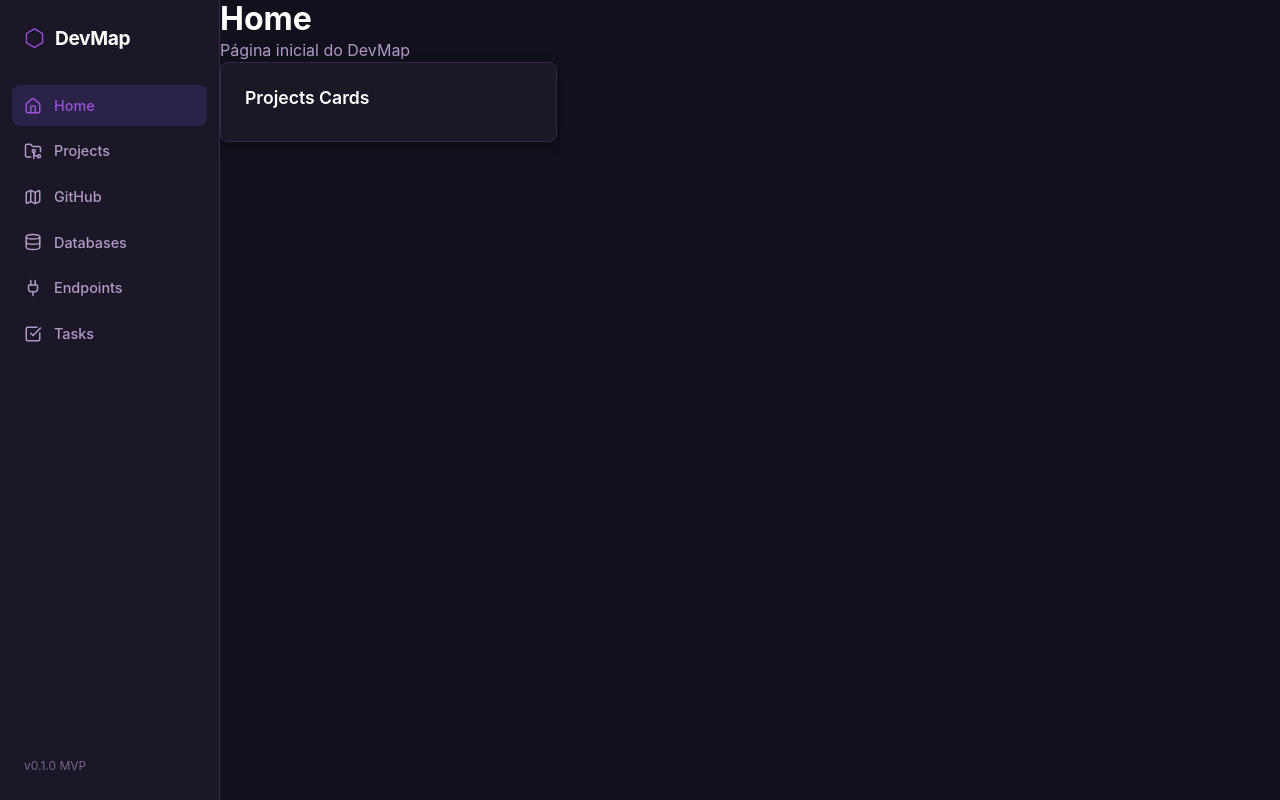
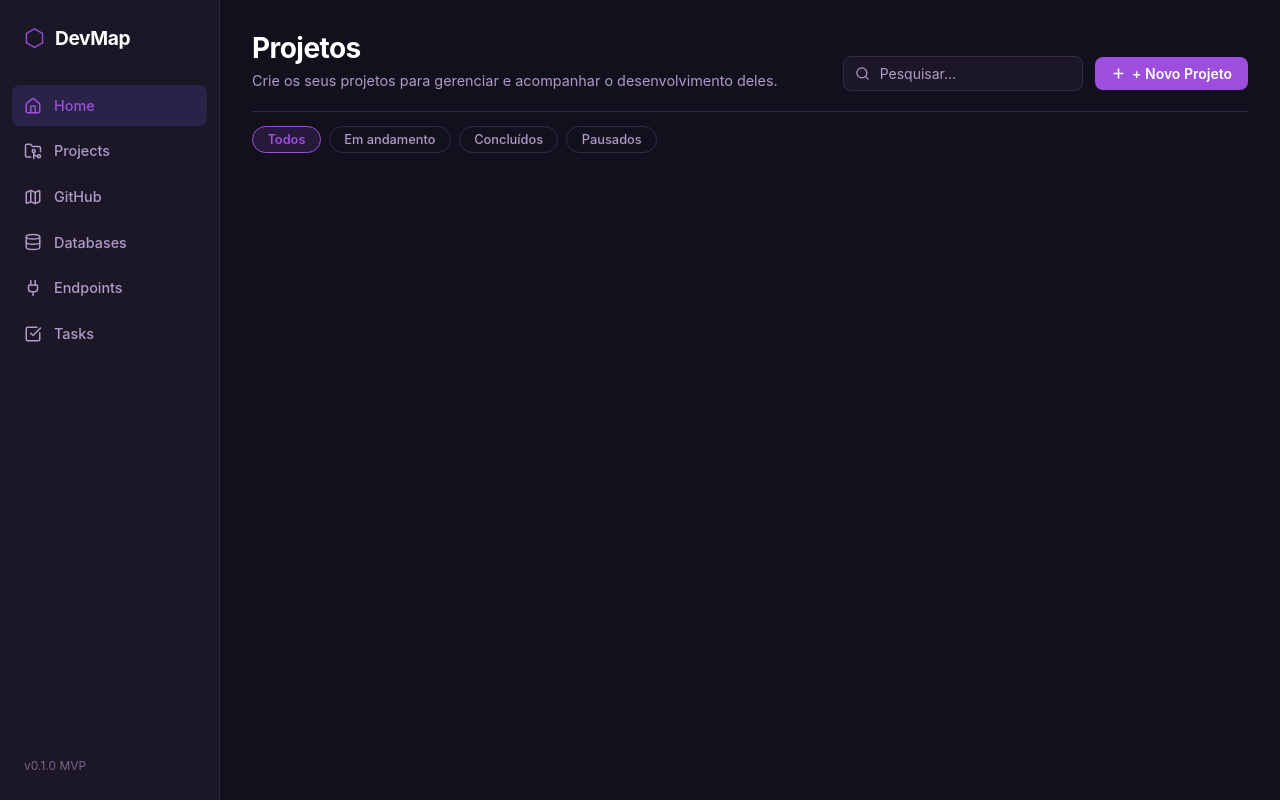
Before and after one commit to lukinhasc-dev/devmap, a React (Vite) app in the folder frontend/: page / in a window 1280 px wide. Built offline with nearby package versions, Linux system fonts and the light colour scheme.

Commit message:
fix: ajustes na page padrão, estilização, filtros e search acrescentados

```diff
--- a/frontend/index.html
+++ b/frontend/index.html
@@ -3,7 +3,7 @@
 
 <head>
   <meta charset="UTF-8" />
-  <link rel="icon" type="image/svg+xml" href="/vite.svg" />
+  <link rel="icon" type="image/svg+xml" href="/favicon.svg" />
   <meta name="viewport" content="width=device-width, initial-scale=1.0" />
   <title>Devmap - Documentação de APIs</title>
 </head>
--- a/frontend/src/pages/DefaultPage.tsx
+++ b/frontend/src/pages/DefaultPage.tsx
@@ -1,4 +1,10 @@
+import { useState } from "react"
 import "../styles/DefaultPage.css"
+
+type FilterOption = {
+    label: string
+    value: string
+}
 
 type DefaultPageProps = {
     tittle: string
@@ -7,12 +13,31 @@ type DefaultPageProps = {
     onSearch?: (value: string) => void
     onAdd?: () => void
     addLabel?: string
+    filters?: FilterOption[]
+    onFilterChange?: (value: string) => void
 }
 
-export default function DefaultPage({ tittle, description, children, onSearch, onAdd, addLabel = "Adicionar" }: DefaultPageProps) {
+export default function DefaultPage({
+    tittle,
+    description,
+    children,
+    onSearch,
+    onAdd,
+    addLabel = "Novo",
+    filters,
+    onFilterChange,
+}: DefaultPageProps) {
+    const [activeFilter, setActiveFilter] = useState<string>(filters?.[0]?.value ?? "")
+
+    function handleFilter(value: string) {
+        setActiveFilter(value)
+        onFilterChange?.(value)
+    }
+
     return (
         <>
             <div className="home-page">
+                {/* ── Topo: título + toolbar ── */}
                 <div className="page-header">
                     <div className="page-header-text">
                         <h1 className="tittle">{tittle}</h1>
@@ -44,6 +69,23 @@ export default function DefaultPage({ tittle, description, children, onSearch, o
                         )}
                     </div>
                 </div>
+
+                {/* ── Sub-barra: filtros ── */}
+                {filters && filters.length > 0 && (
+                    <div className="page-subbar">
+                        <div className="filter-chips">
+                            {filters.map((f) => (
+                                <button
+                                    key={f.value}
+                                    className={`filter-chip${activeFilter === f.value ? " filter-chip--active" : ""}`}
+                                    onClick={() => handleFilter(f.value)}
+                                >
+                                    {f.label}
+                                </button>
+                            ))}
+                        </div>
+                    </div>
+                )}
             </div>
 
             <div className="content">
--- a/frontend/src/pages/Home.tsx
+++ b/frontend/src/pages/Home.tsx
@@ -1,12 +1,29 @@
-import "../styles/Home.css"
-import ProjectsCards from "../components/Cards"
+import DefaultPage from "./DefaultPage"
 
 export default function Home() {
+    function handleAdd() {
+        // abrir modal de novo projeto aqui
+        console.log("Novo projeto")
+    }
+
     return (
-        <div className="tittle-page">
-            <h1>Home</h1>
-            <p>Página inicial do DevMap</p>
-            <ProjectsCards />
-        </div>
+        <>
+            <DefaultPage
+                tittle="Projetos"
+                description="Crie os seus projetos para gerenciar e acompanhar o desenvolvimento deles."
+                addLabel="+ Novo Projeto"
+                onAdd={handleAdd}
+                filters={[
+                    { label: "Todos", value: "all" },
+                    { label: "Em andamento", value: "active" },
+                    { label: "Concluídos", value: "done" },
+                    { label: "Pausados", value: "paused" },
+                ]}
+                onFilterChange={(filter) => console.log("Filtro:", filter)}
+                onSearch={(q) => console.log("Busca:", q)}
+            >
+                {null}
+            </DefaultPage>
+        </>
     )
 }
--- a/frontend/src/styles/DefaultPage.css
+++ b/frontend/src/styles/DefaultPage.css
@@ -112,6 +112,50 @@
     opacity: 0.75;
 }
 
+/* ── Sub-barra de filtros ── */
+.page-subbar {
+    display: flex;
+    align-items: center;
+    justify-content: space-between;
+    gap: 1rem;
+    padding: 0.875rem 0;
+}
+
+.filter-chips {
+    display: flex;
+    align-items: center;
+    gap: 0.5rem;
+    flex-wrap: wrap;
+}
+
+.filter-chip {
+    display: inline-flex;
+    align-items: center;
+    gap: 0.35rem;
+    background: transparent;
+    border: 1px solid var(--color-border);
+    border-radius: 999px;
+    padding: 0.3rem 0.9rem;
+    font-size: 0.8rem;
+    font-family: var(--font-family);
+    font-weight: 500;
+    color: var(--color-muted);
+    cursor: pointer;
+    transition: border-color var(--transition), color var(--transition), background var(--transition);
+}
+
+.filter-chip:hover {
+    border-color: var(--color-primary);
+    color: var(--color-text);
+}
+
+.filter-chip--active {
+    background: rgba(157, 78, 221, 0.15);
+    border-color: var(--color-primary);
+    color: var(--color-primary);
+    font-weight: 600;
+}
+
 /* ── Content area ── */
 .content {
     padding: 1.5rem 2rem;
--- a/frontend/src/styles/Home.css
+++ /dev/null
@@ -1,20 +0,0 @@
-/* ===========================
-   HOME PAGE — DevMap
-   =========================== */
-
-.home-page {
-    padding: 2rem;
-    display: flex;
-    flex-direction: column;
-    gap: 2rem;
-}
-
-.home-page h1 {
-    font-size: 2rem;
-    font-weight: 700;
-}
-
-.home-page p {
-    font-size: 1rem;
-    color: var(--color-muted);
-}
```
Also changed, not shown: 1 other file (tests, documents, lock files or other folders).
